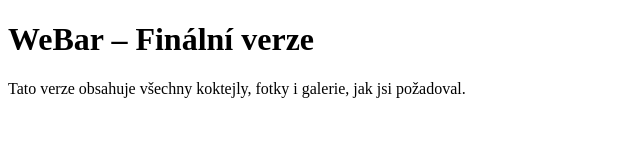
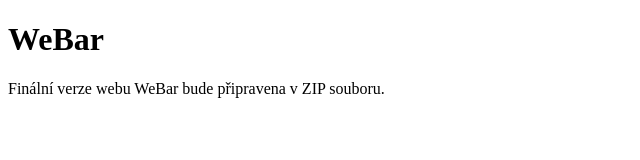
Before and after one commit to WeBar1/WeBar1, a plain HTML site: page index.html in a window 1280 px wide. Shown: the whole page, without its empty margins (0-640 px from the left). Drawn offline with Linux system fonts and the light colour scheme.

Commit message:
Add files via upload

```diff
--- a/index.html
+++ b/index.html
@@ -7,7 +7,7 @@
   <title>WeBar</title>
 </head>
 <body>
-  <h1>WeBar – Finální verze</h1>
-  <p>Tato verze obsahuje všechny koktejly, fotky i galerie, jak jsi požadoval.</p>
+  <h1>WeBar</h1>
+  <p>Finální verze webu WeBar bude připravena v ZIP souboru.</p>
 </body>
 </html>
```
Also changed, not shown: 1 other file.
